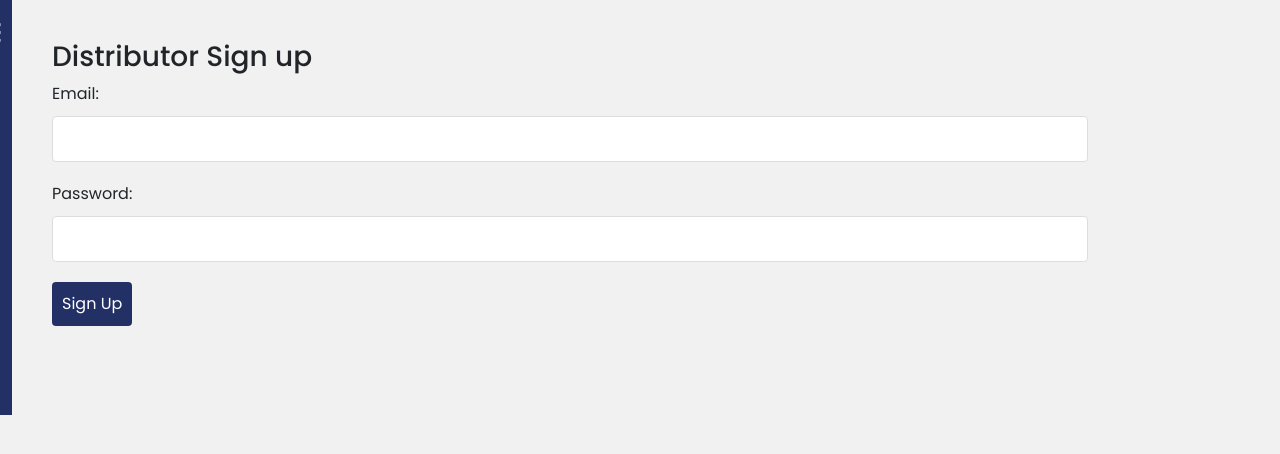
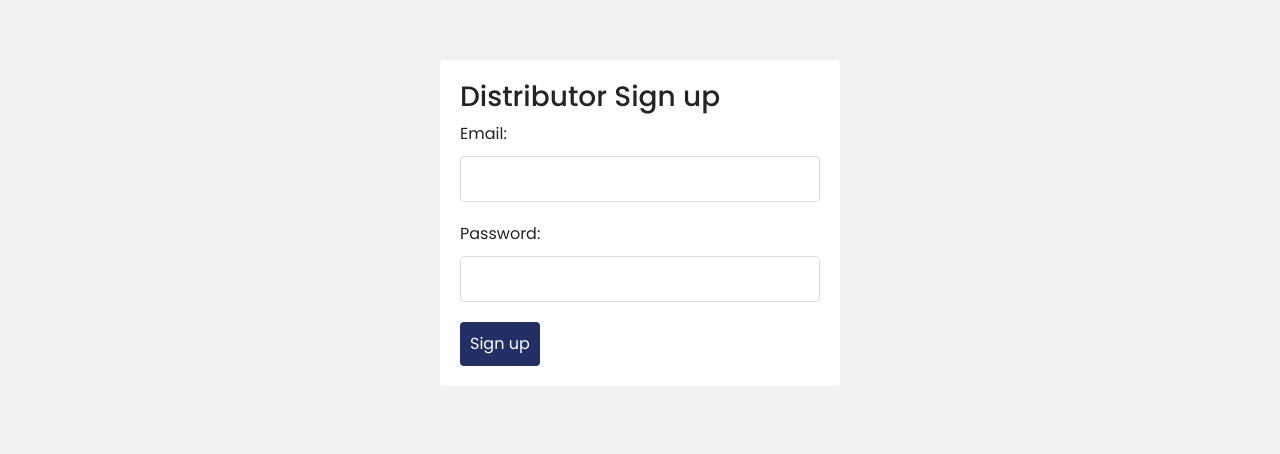
Before and after one commit to nishadi-s/ElectriGen-ICS, a React (Create React App) app in the folder frontend/: page /signup in a window 1280 px wide. Shown: the top 454 px of the page. Built offline with nearby package versions, Linux system fonts and the light colour scheme.

Commit message:
distributor login distributor authenication hooks and context files created

```diff
--- a/frontend/src/App.js
+++ b/frontend/src/App.js
@@ -2,13 +2,15 @@ import React from "react";
 import "./index.css";
 import { BrowserRouter, Route, Routes, Switch } from "react-router-dom";
 
-import Navbar from "./components/Navbar";
+//dinithi
+import HomePage from "./pages/DinHome.js";
+
 import Dashboard from "./pages/Dashboard.jsx";
 import MyProfile from "./pages/MyProfile.jsx";
 import Analytics from "./pages/Analytics.jsx";
 import Logout from "./pages/Logout.jsx";
+//Dinithi
 
-//Dinithi
 import DisSignup from "./pages/DisSignup.js";
 import DisLogin from "./pages/DisLogin.js";
 import OrderPlace from './pages/OrderPlacement.js'
@@ -27,11 +29,13 @@ const App = () => {
   return (
     <div className="App">
     <BrowserRouter>
-      <Navbar>
       <div className="pages">
         <Routes>
+          {/* dinithi */}
+          <Route path="/" element={<HomePage />} />
+
           {/* Senith */}
-          <Route path="/" element={<Dashboard />} />
+          <Route path="/Dashboard" element={<Dashboard />} />
           <Route path="/Dashboard" element={<Dashboard />} />
           <Route path="/Analytics" element={<Analytics />} />
           <Route path="/MyProfile" element={<MyProfile />} />
@@ -54,8 +58,7 @@ const App = () => {
           <Route path="./components/ProductForm" component={ProductForm} />
         </Routes>
         </div>
-      </Navbar>
-    </BrowserRouter>
+      </BrowserRouter>
     </div>
   );
 };
--- a/frontend/src/components/Navbar.jsx
+++ b/frontend/src/components/Navbar.jsx
@@ -19,7 +19,6 @@ const Navbar = ({ children }) => {
       name: "Dashboard",
       icon: <FaTh />,
     },
-
     {
       path: "/OrderForm",
       name: "Order Placement",
@@ -45,7 +44,11 @@ const Navbar = ({ children }) => {
       name: "My Profile",
       icon: <FaUserAlt />,
     },
-
+    {
+      path: "/MyProfile",
+      name: "My Profile",
+      icon: <FaUserAlt />,
+    },
     {
       path: "/Logout",
       name: "Logout",
--- a/frontend/src/context/DisDAuthContext.js
+++ b/frontend/src/context/DisDAuthContext.js
@@ -1,7 +1,4 @@
 import { createContext, useReducer } from "react";
-
-
-
 
 export const DisDAuthContext = createContext()
 
--- /dev/null
+++ b/frontend/src/hooks/useDisLogout.js
@@ -0,0 +1,6 @@
+export const useDisLogout = () => {
+
+    const disLogout = () => {
+
+    }
+}
--- /dev/null
+++ b/frontend/src/hooks/useDisSignup.js
@@ -0,0 +1,39 @@
+import { useContext, useState } from "react";
+import { DisDAuthContext } from "../context/DisDAuthContext";
+
+export const useDisSignup = () => {
+    const [error, setError] = useState(null);
+    const [isLoading, setIsLoading] = useState(false); // Changed null to false
+    const { dispatch } = useContext(DisDAuthContext); // Use useContext hook
+
+    const disSignup = async (email, password) => {
+        setIsLoading(true);
+        setError(null);
+
+        try {
+            const response = await fetch('/api/distributor/signup', {
+                method: 'POST',
+                headers: { 'Content-Type': 'application/json' },
+                body: JSON.stringify({ email, password })
+            });
+
+            const json = await response.json();
+
+            if (!response.ok) {
+                throw new Error(json.error);
+            }
+
+            // Save the user to local storage
+            localStorage.setItem('distributor', JSON.stringify(json));
+
+            // Update the auth context
+            dispatch({ type: 'LOGIN', payload: json });
+        } catch (error) {
+            setError(error.message);
+        } finally {
+            setIsLoading(false);
+        }
+    };
+
+    return { disSignup, isLoading, error };
+};
--- a/frontend/src/index.js
+++ b/frontend/src/index.js
@@ -12,11 +12,9 @@ const root = ReactDOM.createRoot(document.getElementById("root"));
 root.render(
   <React.StrictMode>
     <DisDAuthContextProvider>
-    <ProductsContextProvider>
     <OrdersContextProvider>
-    <App />
+    <App/>
     </OrdersContextProvider>
-  </ProductsContextProvider>
-  </DisDAuthContextProvider>
+    </DisDAuthContextProvider>
  </React.StrictMode>
 );
--- /dev/null
+++ b/frontend/src/pages/DinHome.js
@@ -0,0 +1,16 @@
+import React from 'react';
+
+import NavbarStart from '../components/NavbarStart';
+
+const HomePage = () => {
+  return (
+    <NavbarStart>
+    <div>
+      <h1>Welcome to Our Website</h1>
+      <p>Discover amazing products and services!</p>
+    </div>
+    </NavbarStart>
+  );
+};
+
+export default HomePage;
--- a/frontend/src/pages/DisSignup.js
+++ b/frontend/src/pages/DisSignup.js
@@ -1,37 +1,42 @@
-const { useState } = require("react")
+import React, { useState } from "react";
+import { useDisSignup } from "../hooks/useDisSignup";
 
 const DisSignup = () => {
-    const [email, setEmail] = useState('')
-    const [password, setPassword] = useState('')
+  const [email, setEmail] = useState("");
+  const [password, setPassword] = useState("");
+  const { disSignup, isLoading, error } = useDisSignup();
 
-    const handleSubmit = (e) => {
-        e.preventDefault()
-
-        console.log(email,password)
+  const handleSubmit = async (e) => {
+    e.preventDefault();
+    try {
+      await disSignup(email, password);
+    } catch (error) {
+      console.error("Error during signup:", error);
     }
+  };
 
   return (
-        <form className = "signup" onSubmit={handleSubmit}>
+    <form className="signup" onSubmit={handleSubmit}>
       <h3>Distributor Sign up</h3>
 
-            <lable>Email:</lable>
+      <label>Email:</label>
       <input
         type="email"
         onChange={(e) => setEmail(e.target.value)}
         value={email}
       />
 
-            <lable>Password:</lable>
+      <label>Password:</label>
       <input
         type="password"
         onChange={(e) => setPassword(e.target.value)}
         value={password}
       />
 
-             <button>Sign Up</button>
+      <button disabled={isLoading}>Sign up</button>
+      {error && <div className="error">{error}</div>}
     </form>
-    )
-}
+  );
+};
 
-
-export default DisSignup
+export default DisSignup;
--- a/frontend/src/pages/DistributionFun.css
+++ b/frontend/src/pages/DistributionFun.css
@@ -218,3 +218,21 @@ nav ul li a:hover {
 .btn-delete:hover {
   background-color: #d32f2f; /* Darker shade of red on hover */
 }
+
+/* StartDinnavbar */
+nav {
+  display: flex;
+  align-items: center;
+}
+nav a {
+  margin-left: 10px;
+}
+
+/* auth forms */
+form.signup, form.login {
+  max-width: 400px;
+  margin: 40px auto;
+  padding: 20px;
+  background: #fff;
+  border-radius: 4px;
+}
```
Lines whose indentation alone changed are shown as unchanged.
